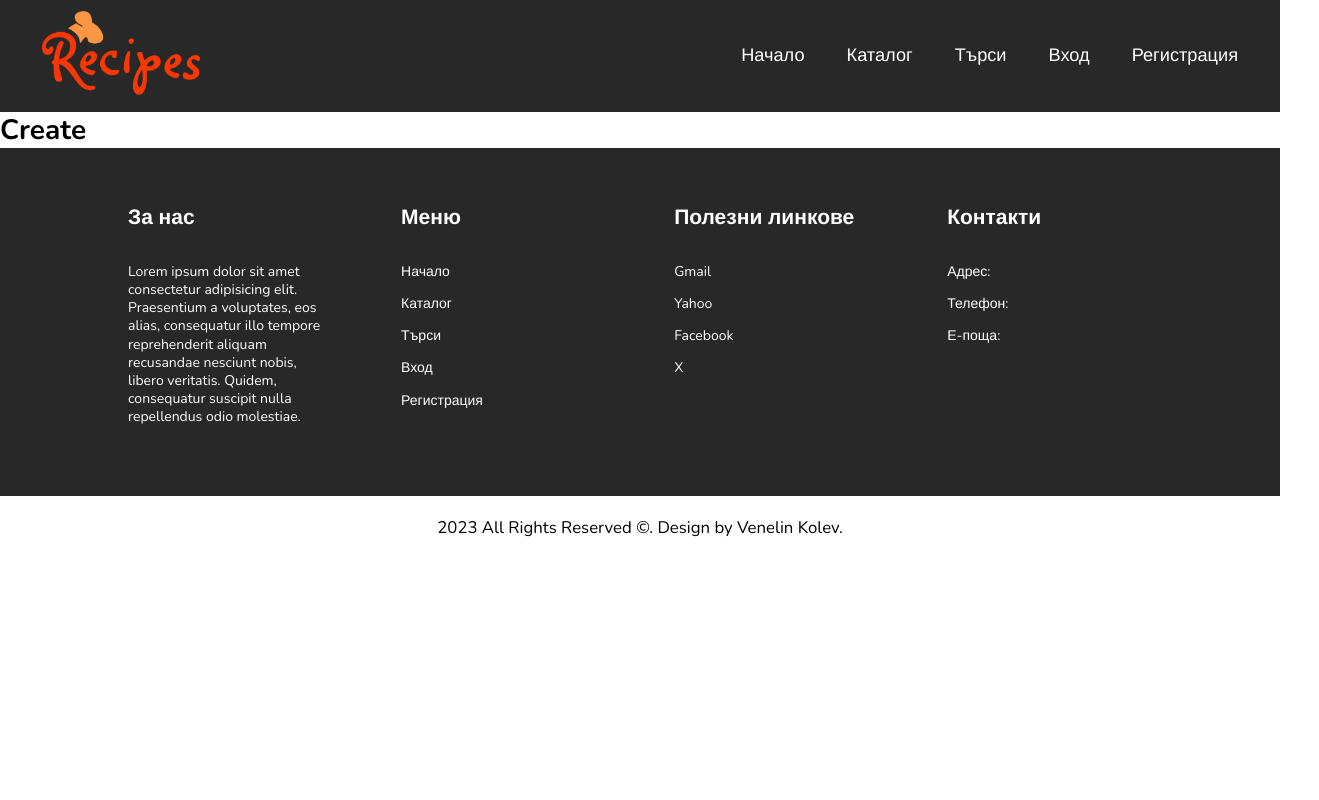
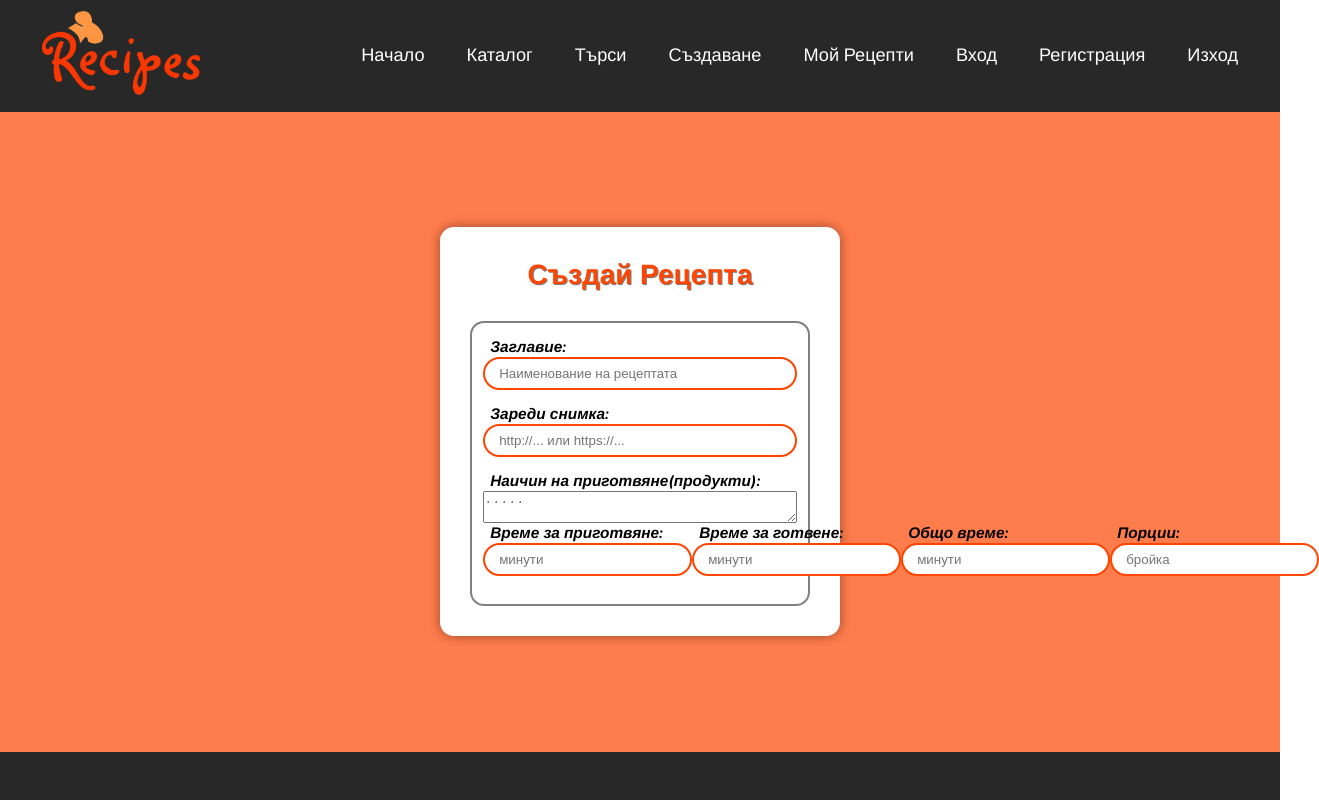
Before and after one commit to venelinkolev/exam-project-reactjs, a React (Vite) app: page /create in a window 1280 px wide. Shown: the top 800 px of the page, 1319 px wide, since content can reach past the window. Built offline with nearby package versions, Linux system fonts and the light colour scheme.

Commit message:
Recipe Form

```diff
--- a/src/components/Create/Create.css
+++ b/src/components/Create/Create.css
@@ -0,0 +1,28 @@
+.create-container {
+    display: flex;
+    justify-content: center;
+    align-items: center;
+    width: auto;
+    height: 80vh;
+    background-color: rgb(255, 69, 0, 0.7);
+
+}
+
+.create-recipe {
+    padding: 2rem;
+    width: 400px;
+    height: auto;
+    display: flex;
+    flex-direction: column;
+    background-color: white;
+    border-radius: 1rem;
+    border: 2px solid white;
+    text-align: center;
+    box-shadow: 0 0 0.8rem 0 rgb(0, 0, 0, 0.4);
+}
+
+.create-recipe h1 {
+    color: orangered;
+    text-shadow: 1px 1px rgb(0, 0, 0, 0.5);
+    margin-bottom: 2rem;
+}
--- a/src/components/Create/Create.jsx
+++ b/src/components/Create/Create.jsx
@@ -1,9 +1,19 @@
+import { useState, useEffect } from 'react';
+import useTitleChange from '../../util/useTitleChange';
 import './Create.css';
+import FormRecipe from '../FormRecipe/FormRecipe';
 
 export default function Create() {
+  useTitleChange('Create');
+
   return (
     <>
-      <h1>Create</h1>
+      <div className='create-container'>
+        <div className='create-recipe'>
+          <h1>Създай Рецепта</h1>
+          <FormRecipe />
+        </div>
+      </div>
     </>
   );
 }
--- a/src/components/Footer/Footer.jsx
+++ b/src/components/Footer/Footer.jsx
@@ -62,9 +62,9 @@ export default function Footer() {
           </section>
           <section className='contact-us'>
             <h2>Контакти</h2>
-            <p>Адрес:</p>
-            <p>Телефон:</p>
-            <p>Е-поща:</p>
+            <p>Адрес: гр. Несебър, ул. Л. Каравелов №24</p>
+            <p>Телефон: +359 0888 123 456</p>
+            <p>Е-поща: venelinkolev@gmail.com</p>
           </section>
         </div>
       </footer>
--- /dev/null
+++ b/src/components/FormRecipe/FormRecipe.css
@@ -0,0 +1,48 @@
+.form-container {
+    display: flex;
+    flex-direction: column;
+    border: 2px solid gray;
+    border-radius: 1rem;
+    padding: 1rem 0.8rem;
+    /* background-color: rgb(0, 0, 0, 0.1); */
+}
+
+.form-container label {
+    display: block;
+    text-align: start;
+    padding-left: 0.5rem;
+    font-weight: bold;
+    font-size: 1.1rem;
+    font-style: italic;
+}
+
+.form-container input {
+    padding: 0.5rem 1rem;
+    border: 2px solid orangered;
+    border-radius: 2rem;
+    margin-bottom: 1rem;
+}
+
+.form-container input:hover {
+    border: 2px solid orange;
+}
+
+.recipe-more-info {
+    display: flex;
+}
+
+.row-first,
+.row-second {
+    display: flex;
+}
+
+.form-container .recipe-more-info input {
+    /* width: 130px; */
+}
+
+.prepTime,
+.cookTime,
+.totalTime,
+.servings {
+    /* flex-basis: 150px; */
+}
--- /dev/null
+++ b/src/components/FormRecipe/FormRecipe.jsx
@@ -0,0 +1,74 @@
+import './FormRecipe.css';
+
+export default function FormRecipe() {
+  return (
+    <>
+      <div className='form-container'>
+        <label htmlFor='recipeName'>Заглавие:</label>
+        <input
+          type='text'
+          id='recipeName'
+          name='recipeName'
+          placeholder='Наименование на рецептата'
+        />
+        <label htmlFor='imageUrl'>Зареди снимка:</label>
+        <input
+          type='text'
+          id='imageUrl'
+          name='imageUrl'
+          placeholder='http://... или https://...'
+        />
+
+        <label htmlFor='ingredients'>Наичин на приготвяне(продукти):</label>
+        <textarea
+          type='text'
+          id='ingredients'
+          name='ingredients'
+          placeholder='.....'
+        />
+        <div className='recipe-more-info'>
+          <div className='row-first'>
+            <div className='prepTime'>
+              <label htmlFor='prepTime'>Време за приготвяне:</label>
+              <input
+                type='text'
+                id='prepTime'
+                name='prepTime'
+                placeholder='минути'
+              />
+            </div>
+            <div className='cookTime'>
+              <label htmlFor='cookTime'>Време за готвене:</label>
+              <input
+                type='text'
+                id='cookTime'
+                name='cookTime'
+                placeholder='минути'
+              />
+            </div>
+          </div>
+          <div className='row-second'>
+            <div className='totalTime'>
+              <label htmlFor='totalTime'>Общо време:</label>
+              <input
+                type='text'
+                id='totalTime'
+                name='totalTime'
+                placeholder='минути'
+              />
+            </div>
+            <div className='servings'>
+              <label htmlFor='servings'>Порции:</label>
+              <input
+                type='text'
+                id='servings'
+                name='servings'
+                placeholder='бройка'
+              />
+            </div>
+          </div>
+        </div>
+      </div>
+    </>
+  );
+}
--- a/src/components/Header/Header.jsx
+++ b/src/components/Header/Header.jsx
@@ -27,10 +27,19 @@ export default function Header() {
               <Link to='/search'>Търси</Link>
             </li>
             <li>
+              <Link to='/create'>Създаване</Link>
+            </li>
+            <li>
+              <Link to='/my-recipes'>Мой Рецепти</Link>
+            </li>
+            <li>
               <Link to='/login'>Вход</Link>
             </li>
             <li>
               <Link to='/register'>Регистрация</Link>
+            </li>
+            <li>
+              <Link to='/logout'>Изход</Link>
             </li>
           </ul>
         </div>
--- a/src/environments/environments.js
+++ b/src/environments/environments.js
@@ -1,3 +1,4 @@
 export const environment = {
   url: 'http://localhost:3000/api',
+  // https://rest-api-server-ven.onrender.com/api
 };
```
